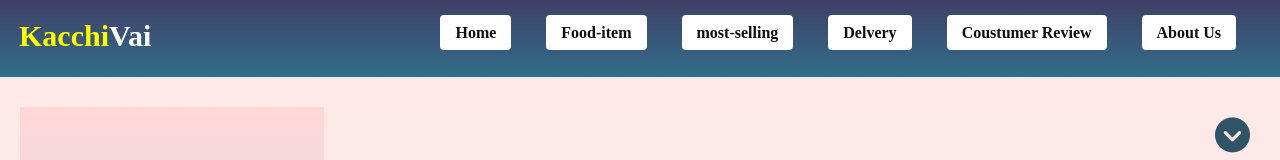
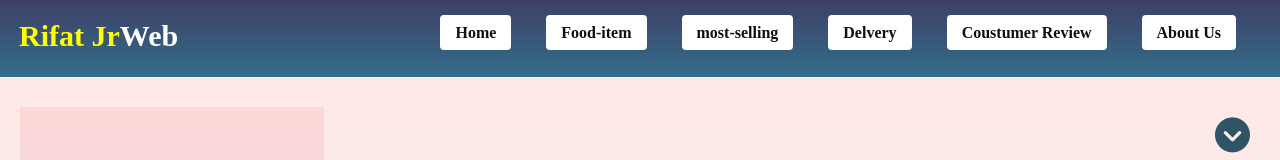
Before and after one commit to rifatjr99/food-web, a plain HTML site: page index.html in a window 1280 px wide. Shown: the top 160 px of the page. Drawn offline with Linux system fonts and the light colour scheme.

Commit message:
first commit

```diff
--- a/index.html
+++ b/index.html
@@ -10,7 +10,7 @@
 </head>
 <body>
     <div class="navbar" id="navbar">
-        <h2 class="logo">Kacchi<span>Vai</span></h2>
+        <h2 class="logo">Rifat Jr<span>Web</span></h2>
         <ul>
             <li><a href="#">Home</a></li>
             <li><a href="#foods">Food-item</a></li>
```
